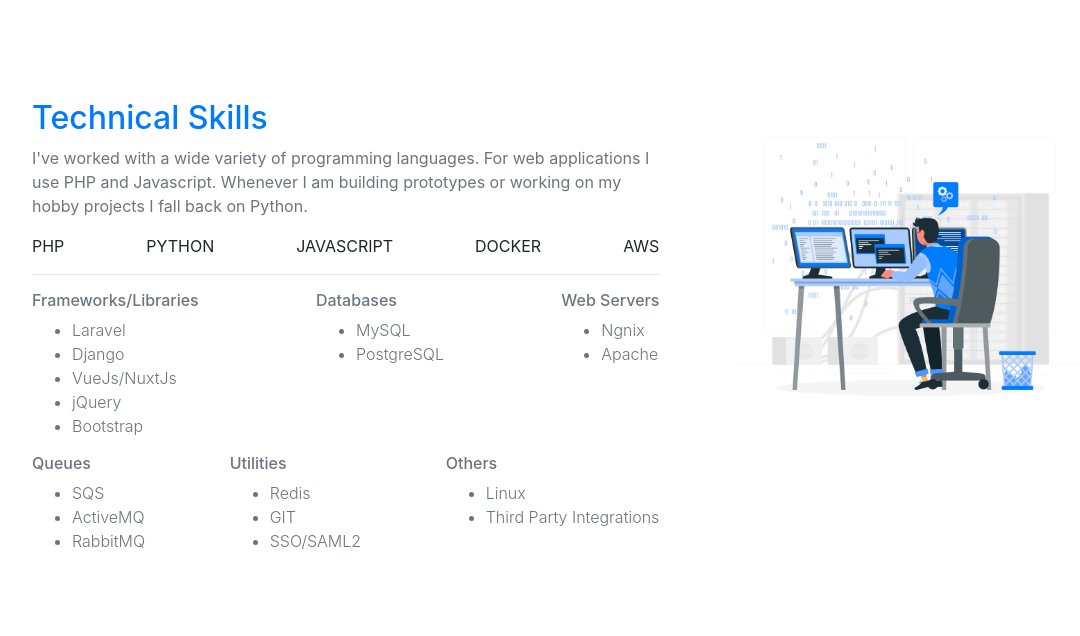
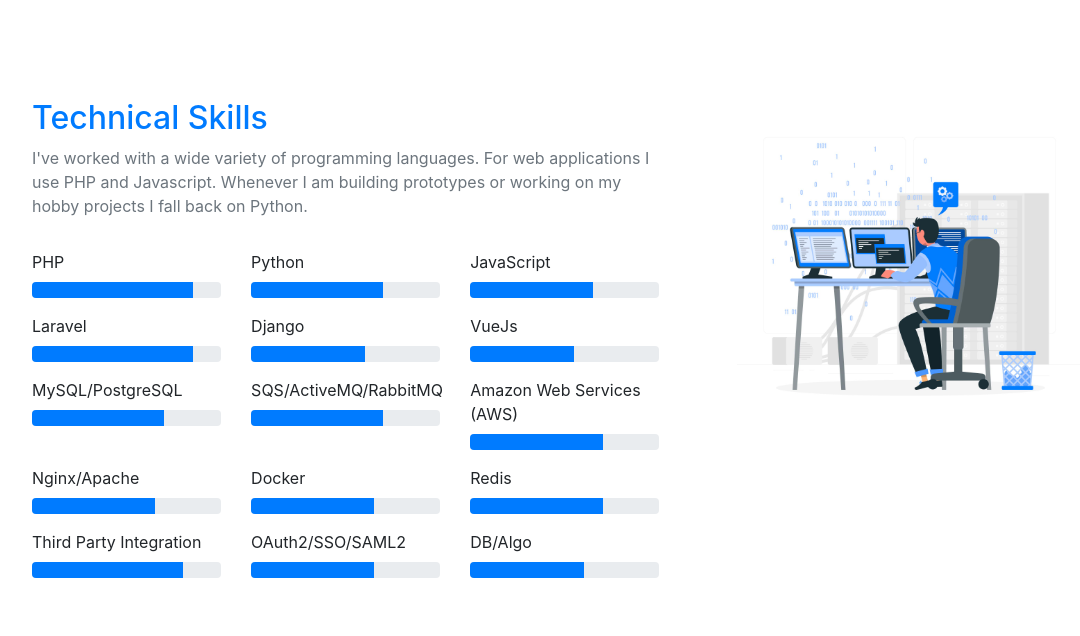
Before and after one commit to TheNandan/portfolio, a Django app: page / in a window 1280 px wide. Shown: the part 563-1199 px from the top of the page, without its empty margins (111-1191 px from the left). Before the commit the page ends 1112 px from the top, so only its background shows below. Run offline with Django 3.2, Linux system fonts and the light colour scheme; some libraries are stand-ins or nearby versions.

Commit message:
Added progress bar for skills

```diff
--- a/dashboard/templates/dashboard/index.html
+++ b/dashboard/templates/dashboard/index.html
@@ -56,71 +56,108 @@
             </div>
         </div>
     </div>
-    <div class="row" id="skills" style="margin-top: 10%; padding: 10px 0px 10px 10px">
+    <div class="row" id="skills" style="margin-top: 10%; padding: 10px 0 10px 10px">
         <div class="col-sm-8">
             <div class="p-5">
                 <div class="h2 text-primary font-normal">Technical Skills</div>
                 <p class="text-muted">I've worked with a wide variety of programming languages. For web applications I use PHP and Javascript. Whenever I am building prototypes or working on my hobby projects I fall back on Python.</p>
-                <div class="d-flex justify-content-between">
-                    <div class="text-uppercase">PHP</div>
-                    <div class="text-uppercase">Python</div>
-                    <div class="text-uppercase">JavaScript</div>
-                    <div class="text-uppercase">Docker</div>
-                    <div class="text-uppercase">AWS</div>
-                </div>
-                <hr>
-                <div class="text-muted lh-base font-weight-light">
-                    <div class="d-flex justify-content-between">
-                        <div class="">
-                            <h6>Frameworks/Libraries</h6>
-                            <ul>
-                                <li>Laravel</li>
-                                <li>Django</li>
-                                <li>VueJs/NuxtJs</li>
-                                <li>jQuery</li>
-                                <li>Bootstrap</li>
-                            </ul>
+                <div class="row pt-3">
+                    <div class="col-md-4 col-sm-12">
+                        <label>PHP</label>
+                        <div class="progress">
+                          <div class="progress-bar" role="progressbar" style="width: 85%;" aria-valuenow="25" aria-valuemin="0" aria-valuemax="100"></div>
                         </div>
-                        <div class="">
-                            <h6>Databases</h6>
-                            <ul>
-                                <li>MySQL</li>
-                                <li>PostgreSQL</li>
-                            </ul>
+                    </div>
+                    <div class="col-md-4 col-sm-12">
+                        <label>Python</label>
+                        <div class="progress">
+                          <div class="progress-bar" role="progressbar" style="width: 70%;" aria-valuenow="25" aria-valuemin="0" aria-valuemax="100"></div>
                         </div>
-                        <div class="">
-                            <h6>Web Servers</h6>
-                            <ul>
-                                <li>Ngnix</li>
-                                <li>Apache</li>
-                            </ul>
+                    </div>
+                    <div class="col-md-4 col-sm-12">
+                        <label>JavaScript</label>
+                        <div class="progress">
+                          <div class="progress-bar" role="progressbar" style="width: 65%;" aria-valuenow="25" aria-valuemin="0" aria-valuemax="100"></div>
                         </div>
                     </div>
                 </div>
-                <div class="text-muted lh-base font-weight-light">
-                    <div class="d-flex justify-content-between">
-                        <div class="">
-                            <h6>Queues</h6>
-                            <ul>
-                                <li>SQS</li>
-                                <li>ActiveMQ</li>
-                                <li>RabbitMQ</li>
-                            </ul>
+                <div class="row pt-3">
+                    <div class="col-md-4 col-sm-12">
+                        <label>Laravel</label>
+                        <div class="progress">
+                          <div class="progress-bar" role="progressbar" style="width: 85%;" aria-valuenow="25" aria-valuemin="0" aria-valuemax="100"></div>
                         </div>
-                        <div class="">
-                            <h6>Utilities </h6>
-                            <ul>
-                                <li>Redis</li>
-                                <li>GIT</li>
-                                <li>SSO/SAML2</li>
-                            </ul>
+                    </div>
+                    <div class="col-md-4 col-sm-12">
+                        <label>Django</label>
+                        <div class="progress">
+                          <div class="progress-bar" role="progressbar" style="width: 60%;" aria-valuenow="25" aria-valuemin="0" aria-valuemax="100"></div>
                         </div>
-                        <div class="">
-                            <h6>Others</h6>
-                            <ul>
-                                <li>Linux</li>
-                                <li>Third Party Integrations</li>
-                            </ul>
+                    </div>
+                    <div class="col-md-4 col-sm-12">
+                        <label>VueJs</label>
+                        <div class="progress">
+                          <div class="progress-bar" role="progressbar" style="width: 55%;" aria-valuenow="25" aria-valuemin="0" aria-valuemax="100"></div>
+                        </div>
+                    </div>
+                </div>
+                <div class="row pt-3">
+                    <div class="col-md-4 col-sm-12">
+                        <label>MySQL/PostgreSQL</label>
+                        <div class="progress">
+                          <div class="progress-bar" role="progressbar" style="width: 70%;" aria-valuenow="25" aria-valuemin="0" aria-valuemax="100"></div>
+                        </div>
+                    </div>
+                    <div class="col-md-4 col-sm-12">
+                        <label>SQS/ActiveMQ/RabbitMQ</label>
+                        <div class="progress">
+                          <div class="progress-bar" role="progressbar" style="width: 70%;" aria-valuenow="25" aria-valuemin="0" aria-valuemax="100"></div>
+                        </div>
+                    </div>
+                    <div class="col-md-4 col-sm-12">
+                        <label>Amazon Web Services (AWS)</label>
+                        <div class="progress">
+                          <div class="progress-bar" role="progressbar" style="width: 70%;" aria-valuenow="25" aria-valuemin="0" aria-valuemax="100"></div>
+                        </div>
+                    </div>
+                </div>
+                <div class="row pt-3">
+                    <div class="col-md-4 col-sm-12">
+                        <label>Nginx/Apache</label>
+                        <div class="progress">
+                          <div class="progress-bar" role="progressbar" style="width: 65%;" aria-valuenow="25" aria-valuemin="0" aria-valuemax="100"></div>
+                        </div>
+                    </div>
+                    <div class="col-md-4 col-sm-12">
+                        <label>Docker</label>
+                        <div class="progress">
+                          <div class="progress-bar" role="progressbar" style="width: 65%;" aria-valuenow="25" aria-valuemin="0" aria-valuemax="100"></div>
+                        </div>
+                    </div>
+                    <div class="col-md-4 col-sm-12">
+                        <label>Redis</label>
+                        <div class="progress">
+                          <div class="progress-bar" role="progressbar" style="width: 70%;" aria-valuenow="25" aria-valuemin="0" aria-valuemax="100"></div>
+                        </div>
+                    </div>
+                </div>
+                <div class="row pt-3">
+                    <div class="col-md-4 col-sm-12">
+                        <label>Third Party Integration</label>
+                        <div class="progress">
+                          <div class="progress-bar" role="progressbar" style="width: 80%;" aria-valuenow="25" aria-valuemin="0" aria-valuemax="100"></div>
+                        </div>
+                    </div>
+                    <div class="col-md-4 col-sm-12">
+                        <label>OAuth2/SSO/SAML2</label>
+                        <div class="progress">
+                          <div class="progress-bar" role="progressbar" style="width: 65%;" aria-valuenow="25" aria-valuemin="0" aria-valuemax="100"></div>
+                        </div>
+                    </div>
+                    <div class="col-md-4 col-sm-12">
+                        <label>DB/Algo</label>
+                        <div class="progress">
+                          <div class="progress-bar" role="progressbar" style="width: 60%;" aria-valuenow="25" aria-valuemin="0" aria-valuemax="100"></div>
                         </div>
                     </div>
                 </div>
```
